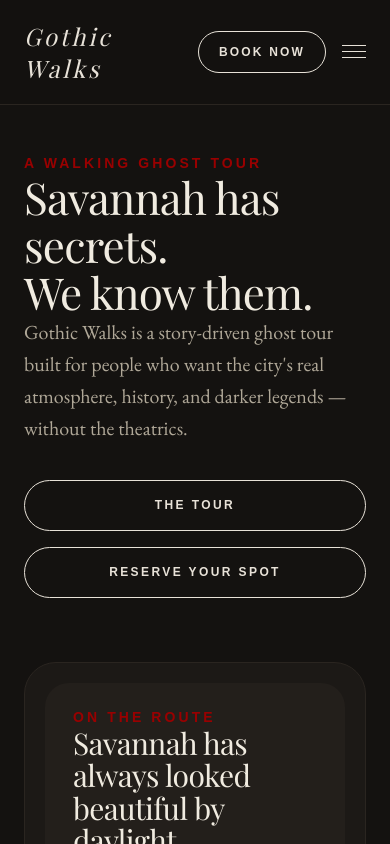
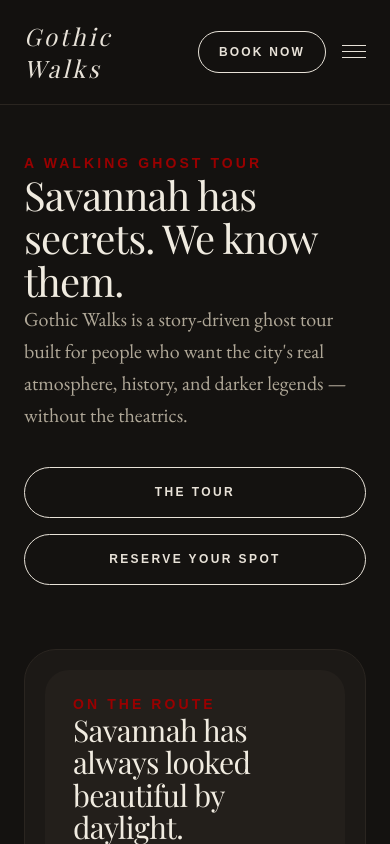
Before and after one commit to memphison/gothicwalks-next, a Next.js app: page / in a window 390 px wide. Shown: the top 844 px of the page. Built offline with nearby package versions, Linux system fonts and the light colour scheme.

Commit message:
Update Gothic Walks site

```diff
--- a/app/page.tsx
+++ b/app/page.tsx
@@ -76,9 +76,9 @@ export default function Home() {
             <p className="mb-6 text-sm font-semibold uppercase tracking-[0.22em] text-[#990000] [font-family:var(--font-label)]">
               A WALKING GHOST TOUR
             </p>
-            <h1 className="max-w-2xl text-[2.75rem] font-normal leading-[1.0] tracking-[-0.025em] text-[#f0ebe0] md:text-6xl [font-family:var(--font-display)]">
-              Savannah has secrets. <br></br>We know them.
-            </h1>
+            <h1 className="max-w-2xl text-[2.5rem] font-normal leading-[1.0] tracking-[-0.025em] text-[#f0ebe0] md:text-6xl [font-family:var(--font-display)]">
+  Savannah has secrets.<br className="hidden md:block" /> We know them.
+</h1>
             <p className="mt-7 max-w-xl text-xl leading-8 text-[#b0a898] [font-family:var(--font-body)]">
               Gothic Walks is a story-driven ghost tour built for people who
               want the city&apos;s real atmosphere, history, and darker legends —
```
